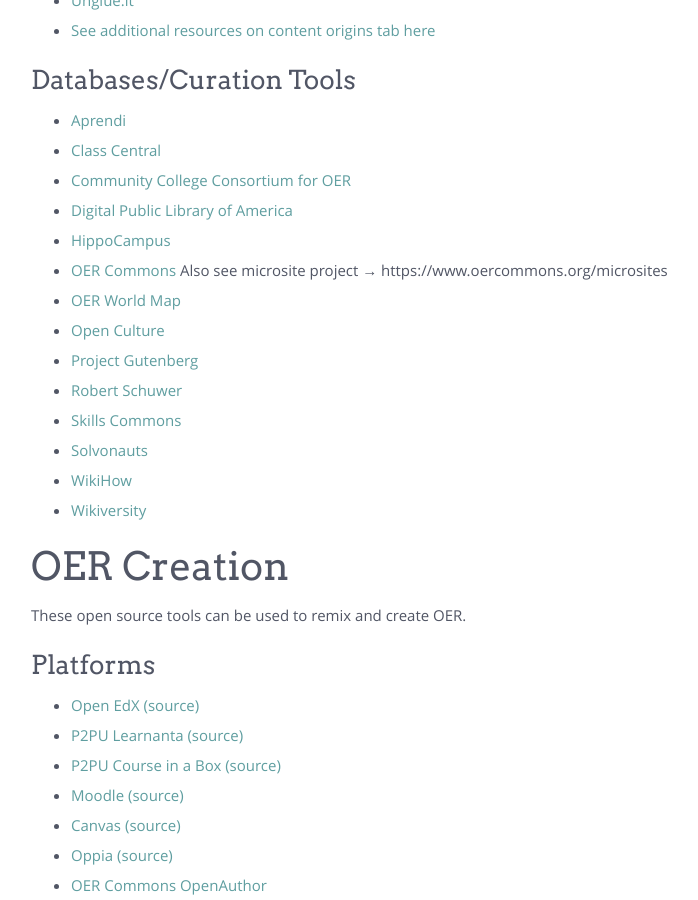
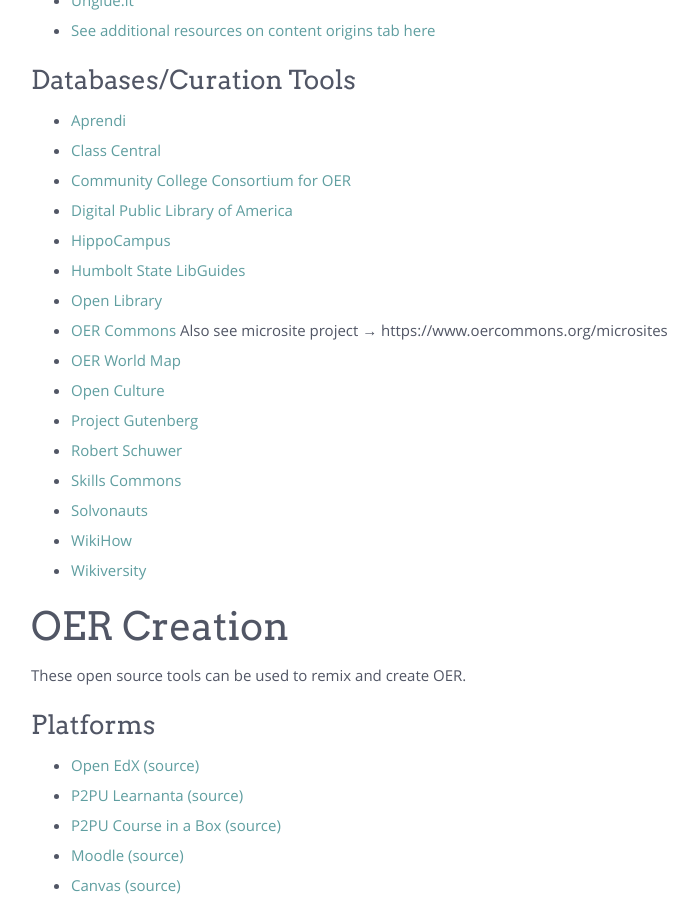
Before and after one commit to p2pu/notes-on-edtech, a Jekyll site: the page built from index.md, in a window 1280 px wide and 900 px high, scrolled down 2147 px. Shown: the whole window, without its empty margins (39-737 px from the left). Built offline with Jekyll 4.4.1, drawn with Linux system fonts in a browser that asks for light colours; nearby versions of some CDN libraries.

Commit message:
Update index.md

```diff
--- a/index.md
+++ b/index.md
@@ -73,6 +73,8 @@ These organizations and initiatives develop openly licensed content that is not
  - [Community College Consortium for OER](https://www.cccoer.org/learn/find-oer/)
  - [Digital Public Library of America](https://dp.la/)
  - [HippoCampus](https://www.hippocampus.org/)
+ - [Humbolt State LibGuides](https://libguides.humboldt.edu/openedu/)
+ - [Open Library](https://openlibrary.org/)
  - [OER Commons](https://www.oercommons.org/) Also see microsite project → https://www.oercommons.org/microsites
  - [OER World Map](https://oerworldmap.org/)
  - [Open Culture](http://www.openculture.com/)
```
